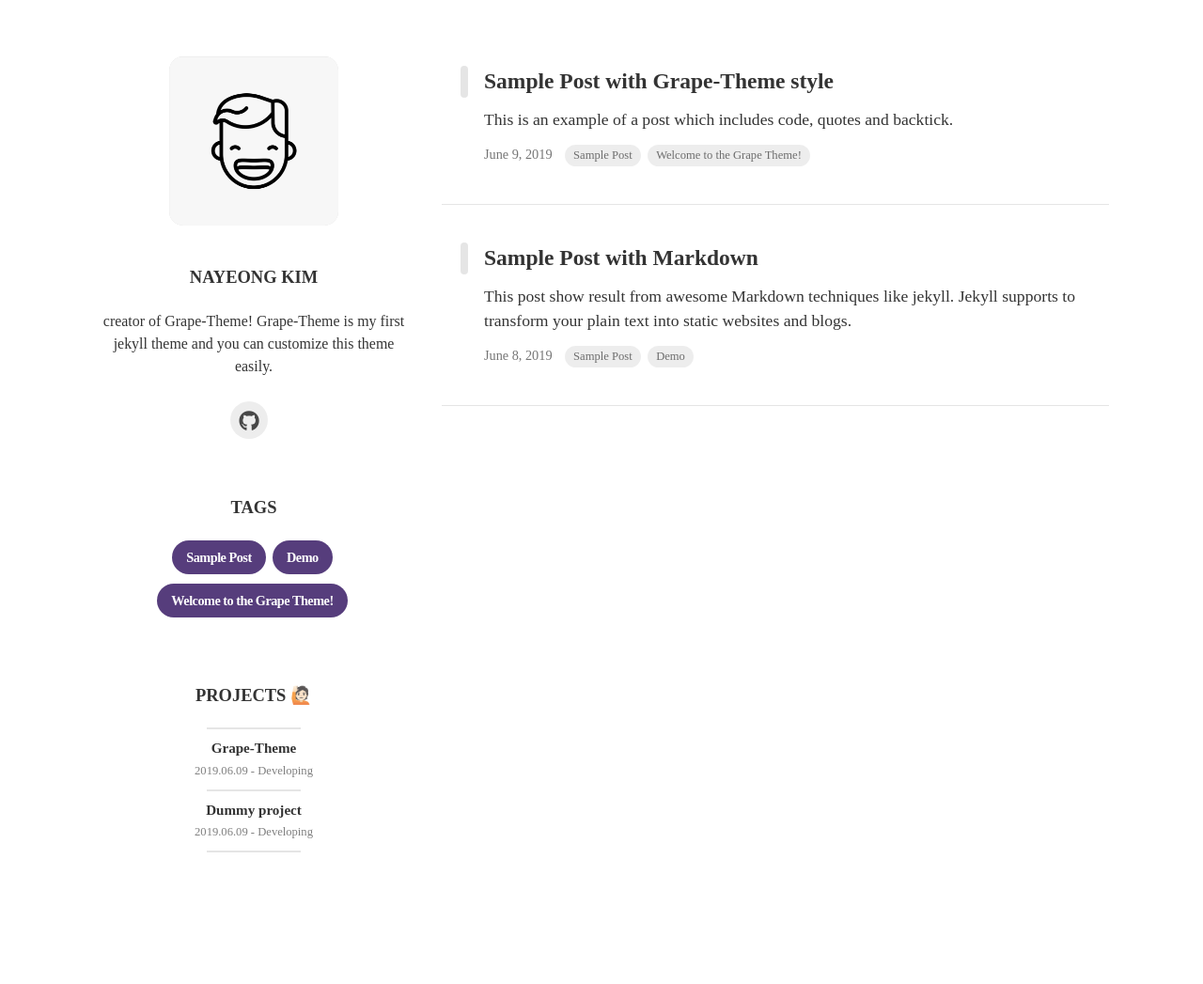
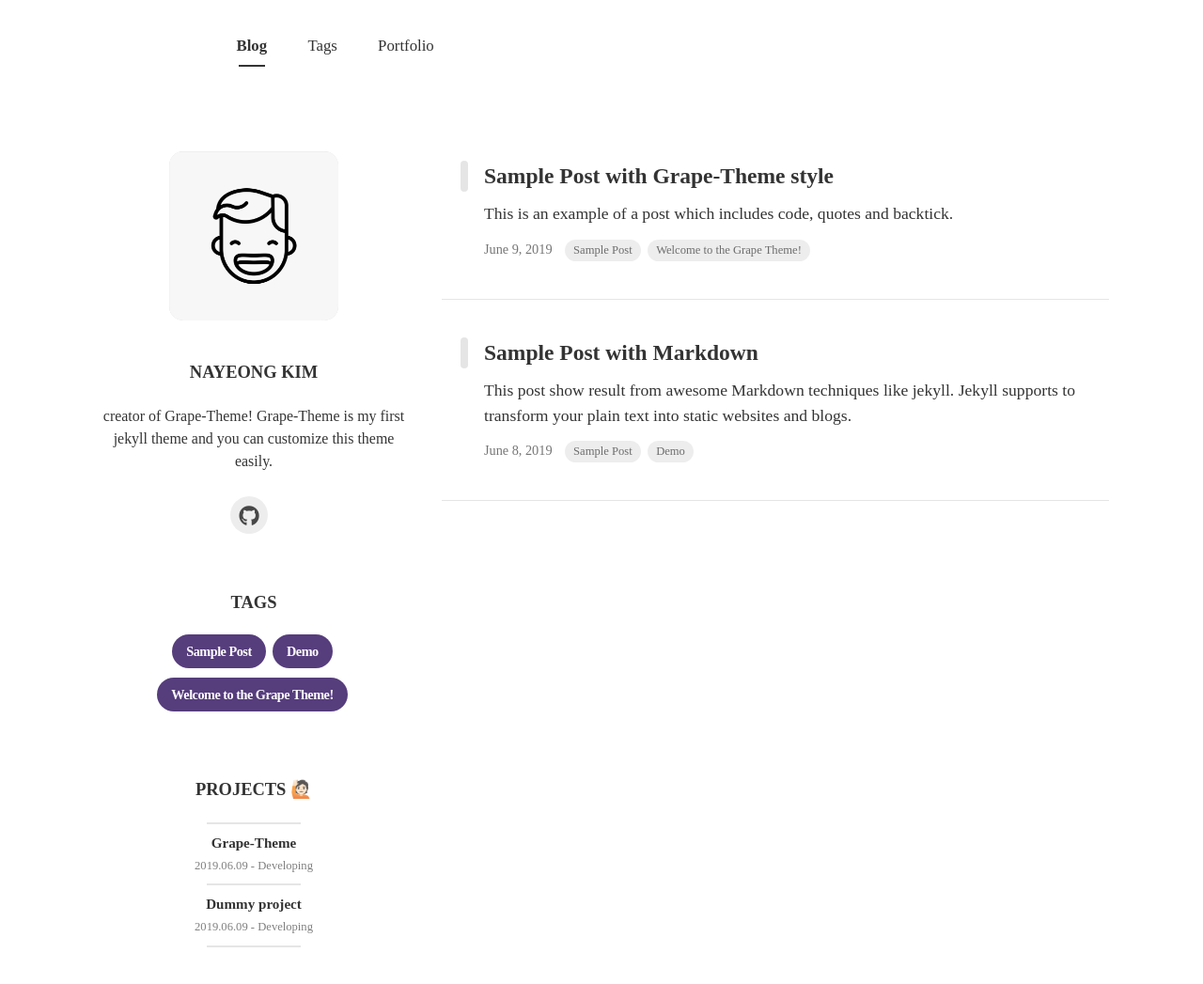
Before and after one commit to jackpraveenraj/jackpraveenraj.github.olddd, a Jekyll site: the page built from index.html, in a window 1280 px wide. Shown: the whole page at 94% size. Built offline with Jekyll 4.4.1, drawn with Linux system fonts in a browser that asks for light colours; nearby versions of some CDN libraries; some web fonts are replaced; the list of posts is cut into pages by our own code; before the commit the page ends 946 px from its top, so only the background shows below that.

Commit message:
Update home.html

```diff
--- a/_layouts/home.html
+++ b/_layouts/home.html
@@ -3,9 +3,7 @@ layout: default
 ---
 <div id="home">
   <!-- Responsive Header -->
-  <section id="header-nav">
-    {% include header.html %}
-  </section>
+  {% include header.html %}
   <section id="header-content">
     <h1>{{ site.theme_settings.title }}</h1>
   </section>
```
